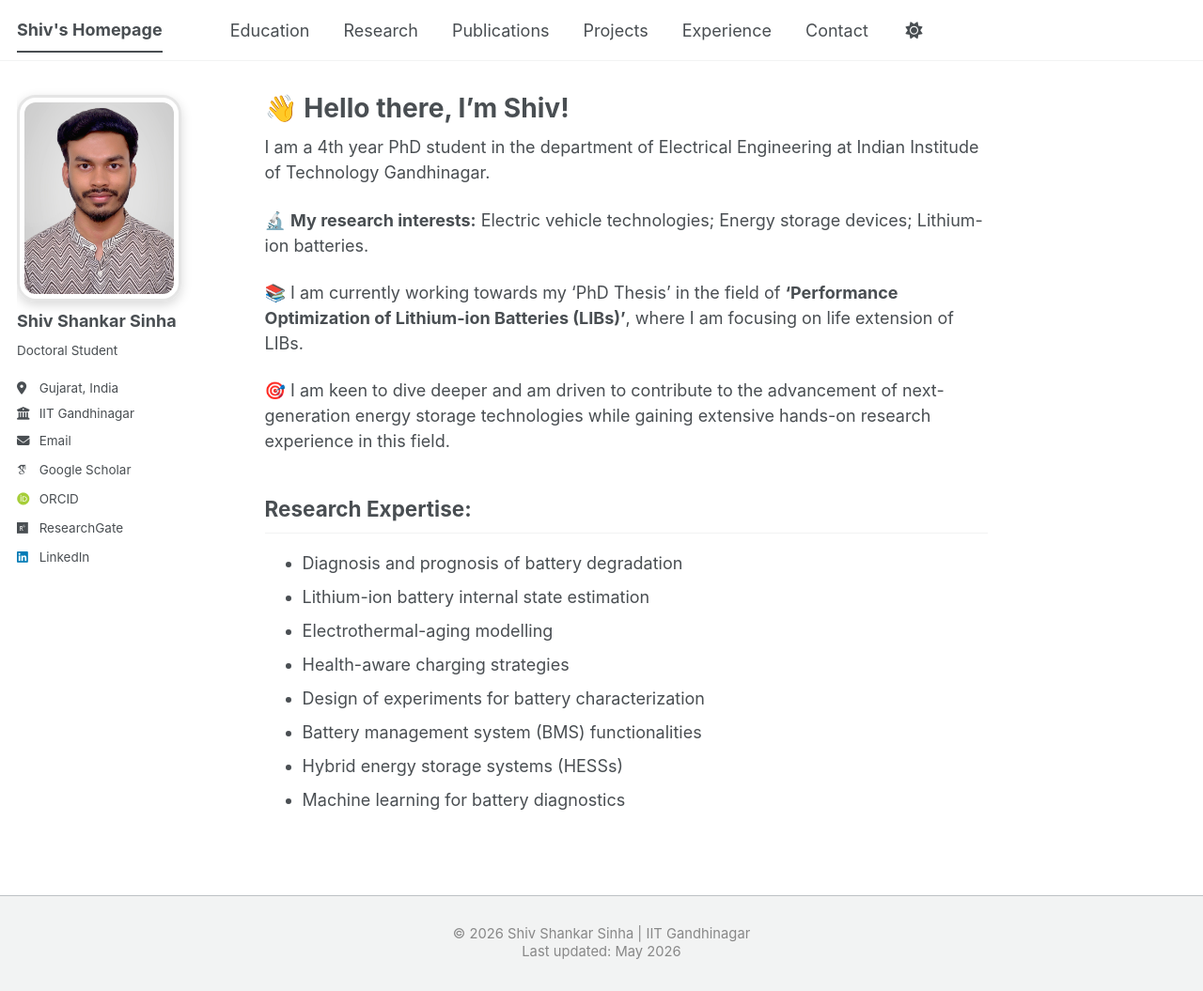
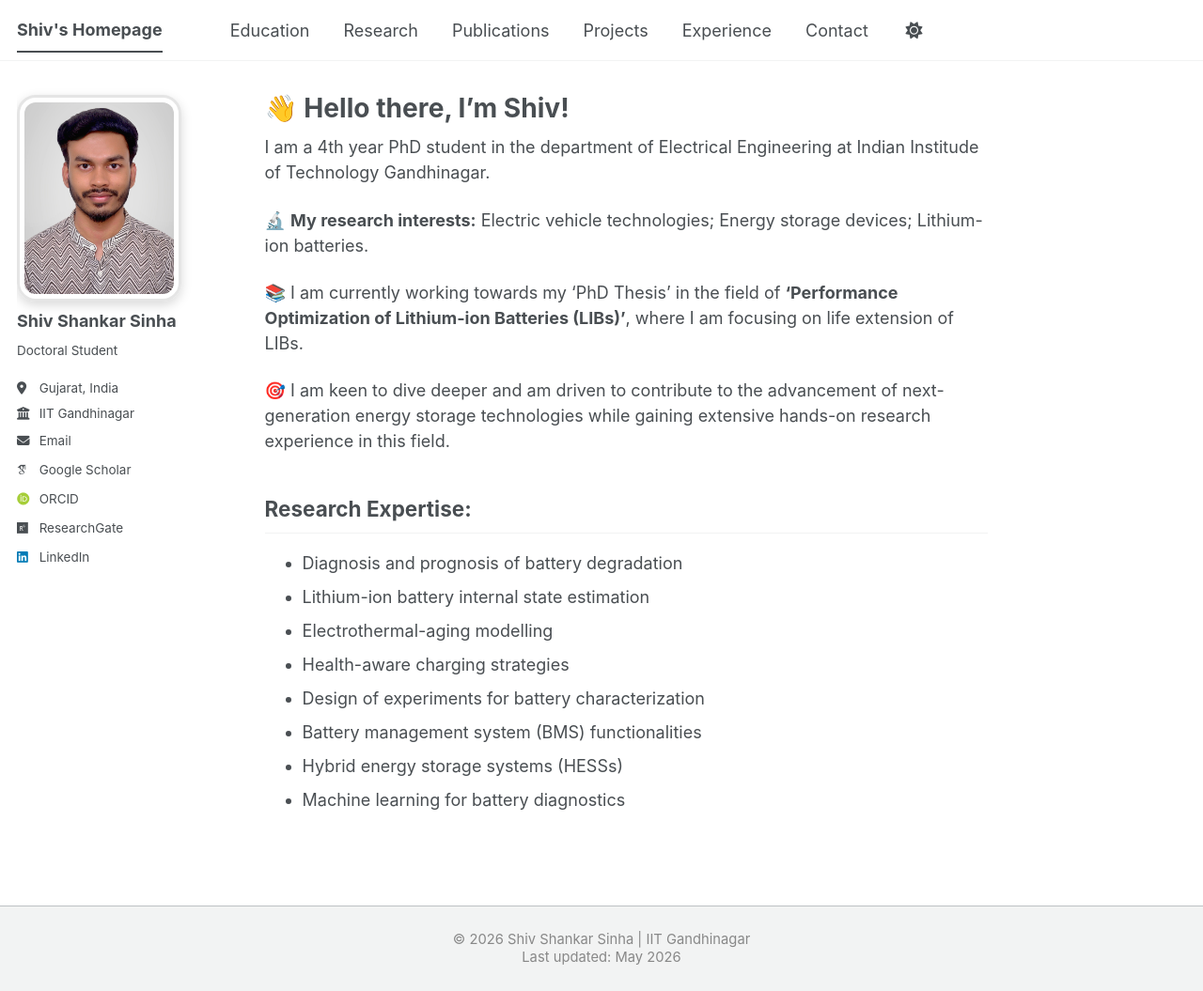
Before and after one commit to shivshankar-sinha/shivshankar-sinha.github.io, a Jekyll site: the page built from _pages/about.md, in a window 1280 px wide and 1055 px high. Shown: the whole window at 94% size. Built offline with Jekyll 4.4.1, drawn with Linux system fonts in a browser that asks for light colours; some web fonts are replaced; a script bundle is joined from its source files by our own code; library files that are not in the unit come from our copies.

Commit message:
Update main.scss

```diff
--- a/assets/css/main.scss
+++ b/assets/css/main.scss
@@ -117,8 +117,3 @@ body.research-page .page {
 body.research-page .page__inner-wrap {
   max-width: 100%;
 }
-
-.page__footer {
-  padding: 0.3em 0 !important;
-  margin-top: 0.5em !important;
-}
```
